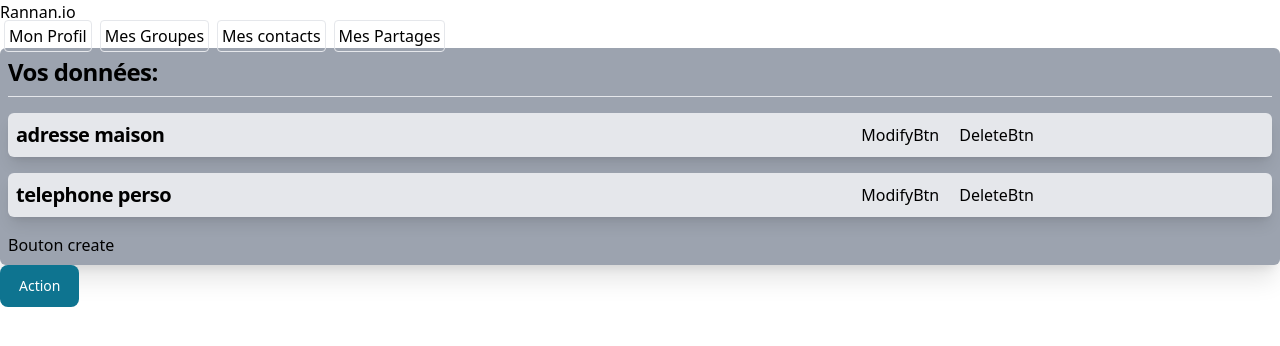
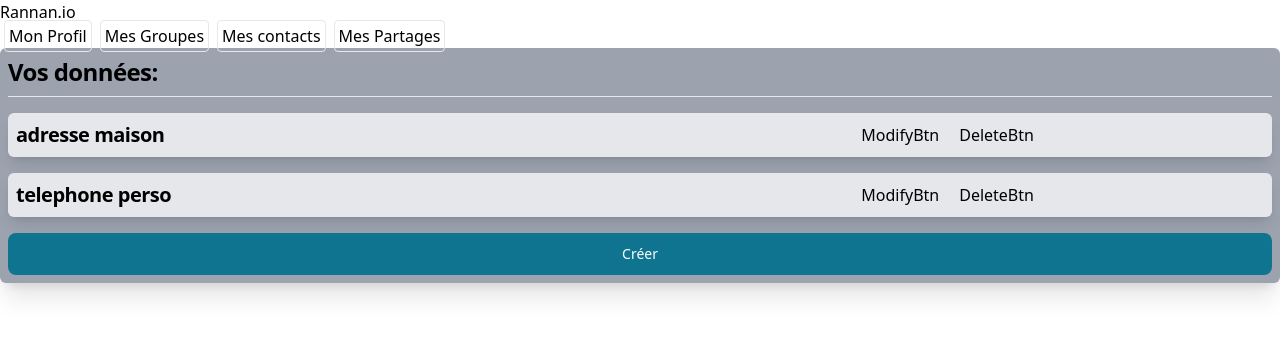
Before and after one commit to Tonyac-create/Rannan_Front, a React (Vite) app: page / in a window 1280 px wide. Shown: the top 346 px of the page. Built offline with nearby package versions, Linux system fonts and the light colour scheme.

Commit message:
Form MyIData adaptable + modal create

```diff
--- a/src/components/Forms/MyInformationData/MyInformationData.tsx
+++ b/src/components/Forms/MyInformationData/MyInformationData.tsx
@@ -1,30 +1,43 @@
 'use client';
 import React, { useState } from 'react';
-import { Button, Checkbox, Label, Modal, Select, TextInput } from 'flowbite-react';
+import { Button, Textarea, Label, Modal, Select, TextInput } from 'flowbite-react';
 
-const MyInformationData = () => {
-    const [openModal, setOpenModal] = useState<string | undefined>();
-    const [email, setEmail] = useState("");
-    const props = { openModal, setOpenModal, email, setEmail };
+const MyInformationData = (props) => {
+
+    const { action, title, actionData } = props;
+
+    const [newData, setNewData] = useState({
+        name: "",
+        type:"",
+        value: "",
+    });
+
+    const handleChange = (event) => {
+        const {name, value} = event.target;
+        setNewData({...newData, [name]: value})
+    }
+
+    const handleSubmit = (event) => {
+        event.preventDefault();
+        actionData(newData);
+        setNewData({name:"", type:"", value:""})
+    }
+
     return (
         <>
-            <Button onClick={() => props.setOpenModal('form-elements')}>Action</Button>
-            <Modal show={props.openModal === 'form-elements'} size="md" popup onClose={() => props.setOpenModal(undefined)}>
-                <Modal.Header />
-                <Modal.Body>
-                <div className="space-y-6">
-                    <h3 className="text-xl font-medium text-gray-900 dark:text-white">Action une donnée</h3>
+            <form className="space-y-6" title={title} onSubmit={(event) => handleSubmit(event)}>
+                <h3 className="text-xl font-medium text-gray-900 dark:text-white">{action} une donnée</h3>
                 <div>
                     <div className="mb-2 block">
                         <Label htmlFor="name" value="Nom" />
                     </div>
-                        <TextInput id="name" placeholder="Nom de l'information" required />
+                    <TextInput id="name" placeholder="Nom de l'information" required onChange={(event) => handleChange(event)} />
                 </div>
                 <div>
                     <div className='mb-2 block'>
                         <Label htmlFor='type' value='Type:'/>
                     </div>
-                        <Select id='type' required>
+                    <Select id='type' required onChange={(event) => handleChange(event)}>
                         <option>Texte</option>
                         <option>Numéro</option>
                         <option>Email</option>
@@ -35,15 +48,13 @@ const MyInformationData = () => {
                     <div className="mb-2 block">
                         <Label htmlFor="value" value="Contenu" />
                     </div>
-                        <TextInput id="value" placeholder="Description de l'information" required />
+                    <Textarea id="value" placeholder="Description de l'information" required onChange={(event) => handleChange(event)} />
                 </div>
 
                 <div className="w-full">
-                    <Button>Action</Button>
+                <Button>{action}</Button>
                 </div>
-                </div>
-                </Modal.Body>
-            </Modal>
+            </form>
         </>
     )
 }
--- /dev/null
+++ b/src/components/MyInformations/MI-Boutons/BtnCreateInfo/BtnCreateInfo.tsx
@@ -0,0 +1,30 @@
+'use client';
+import { Button, Modal } from 'flowbite-react';
+import React, { useState } from 'react';
+import MyInformationData from '../../../Forms/MyInformationData/MyInformationData';
+
+const BtnCreateInfo = () => {
+    const [openModal, setOpenModal] = useState<string | undefined>();
+    const props = { openModal, setOpenModal };
+    const action = "Créer"
+
+    //Fonction API POST data
+    const createNewData = (data) => {
+        //requête POST
+        console.log("Donnée crée")
+    }
+
+  return (
+    <>
+        <Button onClick={() => props.setOpenModal('form-elements')}>{action}</Button>
+            <Modal show={props.openModal === 'form-elements'} size="md" popup onClose={() => props.setOpenModal(undefined)}>
+                <Modal.Header />
+                <Modal.Body>
+                    <MyInformationData  title="Formulaire de création de données" action={action} actionData={createNewData} />
+                </Modal.Body>
+            </Modal>
+    </>
+  )
+}
+
+export default BtnCreateInfo
--- a/src/components/MyInformations/MyInformations.tsx
+++ b/src/components/MyInformations/MyInformations.tsx
@@ -1,6 +1,6 @@
 import React, { useEffect, useState } from 'react'
 import InformationCard from './MI-InformationCard/InformationCard';
-import MyInformationData from '../Forms/MyInformationData/MyInformationData';
+import BtnCreateInfo from './MI-Boutons/BtnCreateInfo/BtnCreateInfo';
 
 const MyInformations = () => {
     const datas = [
@@ -36,9 +36,8 @@ const MyInformations = () => {
                     <InformationCard id={data.id} name={data.name} />
                 )
             })}
-            <p>Bouton create</p>
+            <BtnCreateInfo/>
         </div>
-        <MyInformationData/>
     </div>
   )
 }
```
Lines whose indentation alone changed are shown as unchanged.
